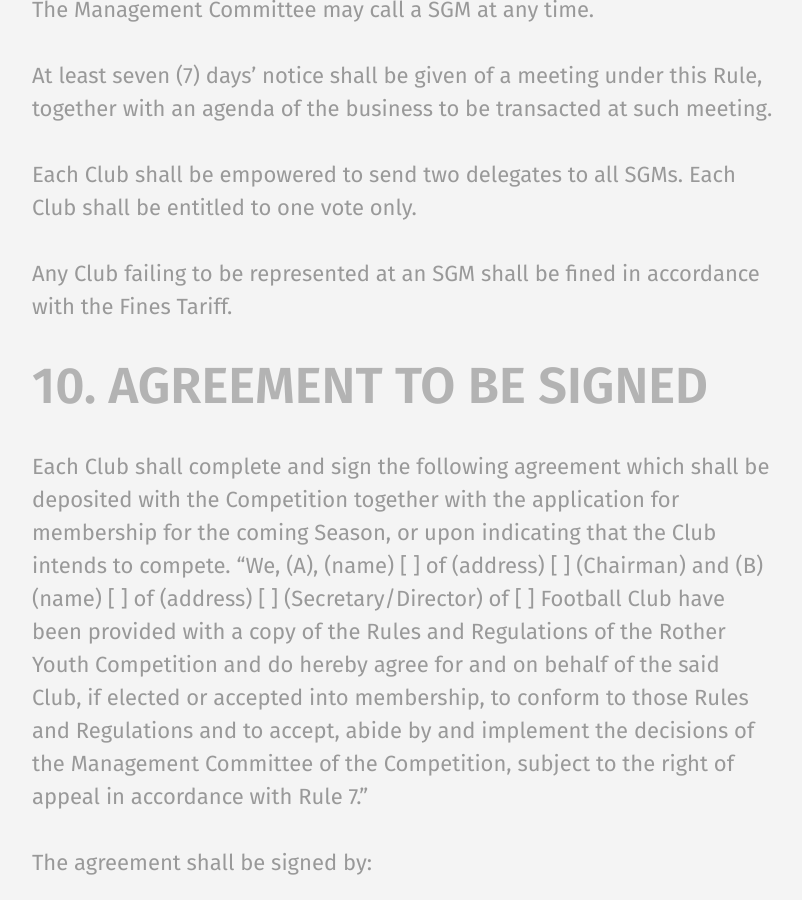
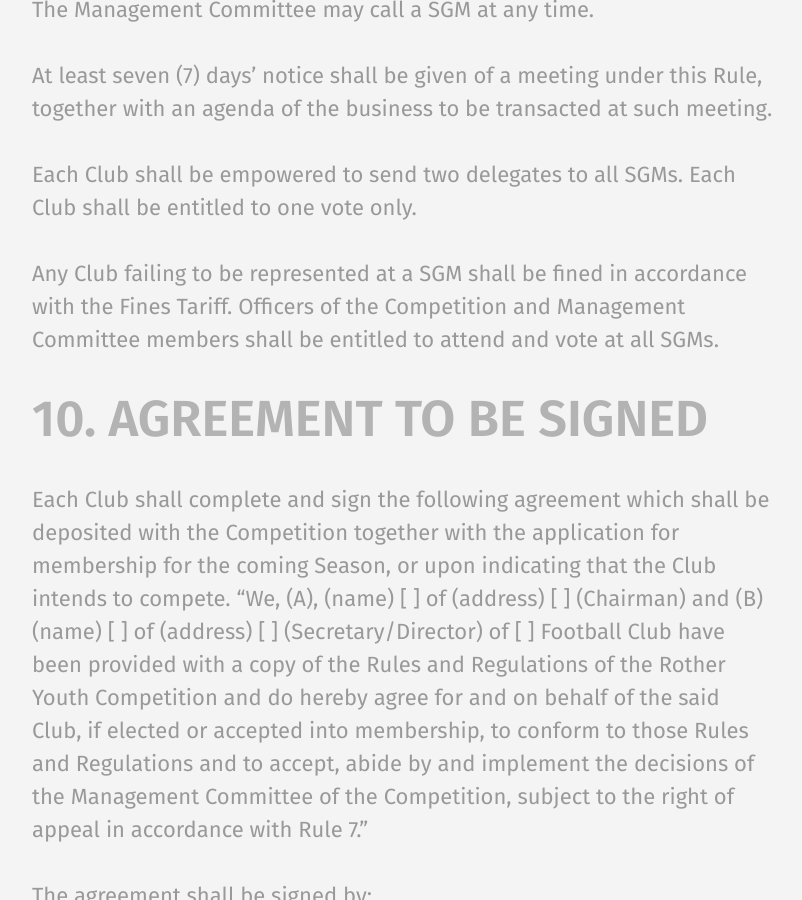
Before and after one commit to rotherleague/Rother, a Jekyll site: the page built from rules.md, in a window 1280 px wide and 900 px high, scrolled down 17097 px. Shown: the whole window, without its empty margins (56-858 px from the left). Built offline with Jekyll 4.4.1, drawn with Linux system fonts in a browser that asks for light colours.

Commit message:
Update 09.md

```diff
--- a/_includes/rules/09.md
+++ b/_includes/rules/09.md
@@ -8,4 +8,5 @@ At least seven (7) days’ notice shall be given of a meeting under this Rule, t
 
 Each Club shall be empowered to send two delegates to all SGMs. Each Club shall be entitled to one vote only.
 
-Any Club failing to be represented at an SGM shall be fined in accordance with the Fines Tariff.
+Any Club failing to be represented at a SGM shall be fined in accordance with the Fines Tariff.
+Officers of the Competition and Management Committee members shall be entitled to attend and vote at all SGMs.
```
